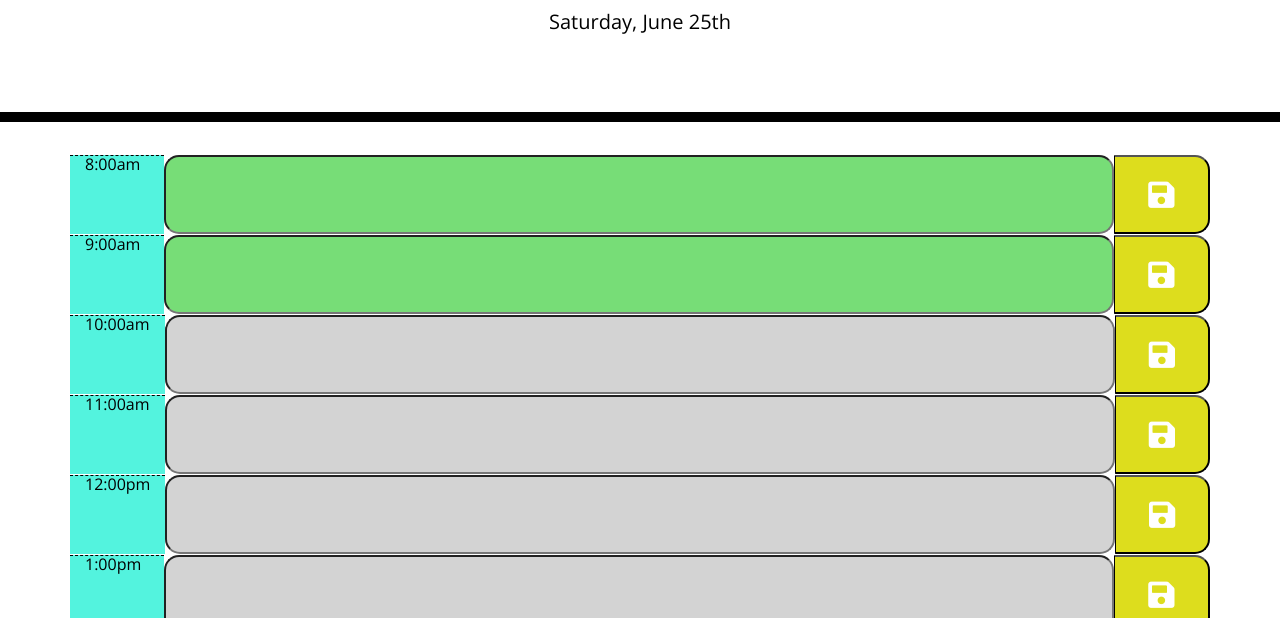
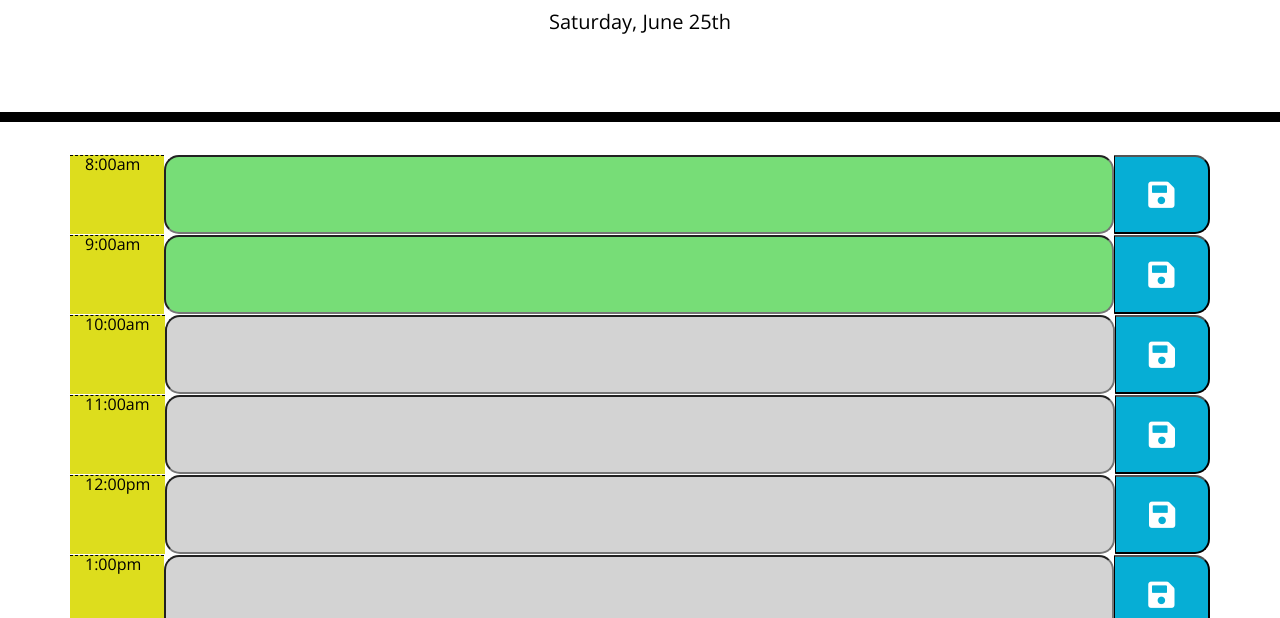
Before and after one commit to RPAPE3/Work-Day-Scheduler, a plain HTML site: page index.html in a window 1280 px wide. Shown: the part 182-800 px from the top of the page. Drawn offline with nearby package versions, Linux system fonts and the light colour scheme.

Commit message:
added README and cleaned up un-needed items in csss

```diff
--- a/assets/css/style.css
+++ b/assets/css/style.css
@@ -32,7 +32,6 @@ i {
 .time-block{
   text-align: center;
   border-radius: 15px;
-  /* background-color: beige;  */
 }
 
 .row {
@@ -45,7 +44,7 @@ i {
   background-color: #ffffff;
   color: #000000;
   border-top: 1px dashed #000000;
-  background-color: rgb(83, 243, 222); /*delete*/
+  background-color: rgb(221, 221, 29);
 }
 
 .past {
@@ -69,7 +68,6 @@ i {
   border-bottom-right-radius: 15px;
   background-color: #06AED5;
   color: white;
-  background-color: rgb(221, 221, 29); /*delete*/
 }
 
 .saveBtn i:hover {
```
Also changed, not shown: assets/images/rpape3.github.io_Work-Day-Scheduler_.png (added), 1 other file.
